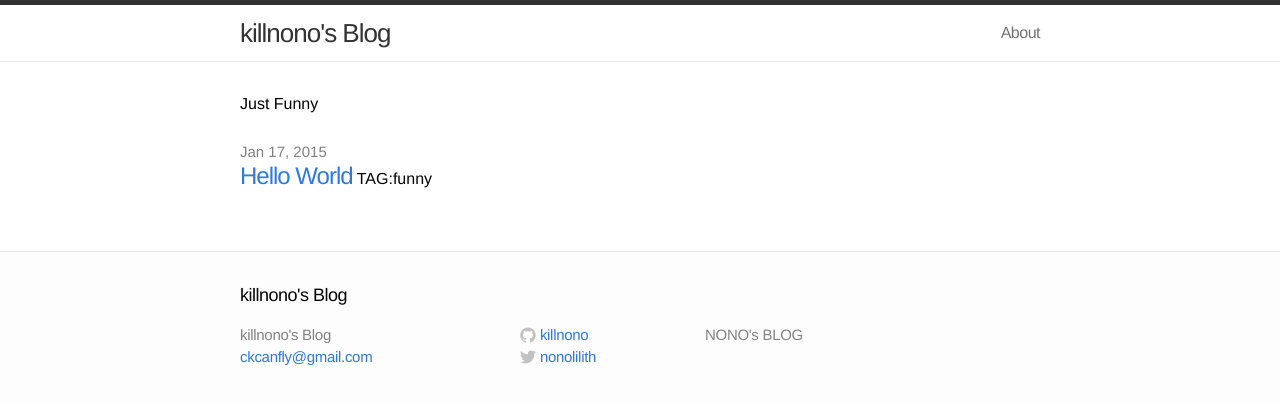
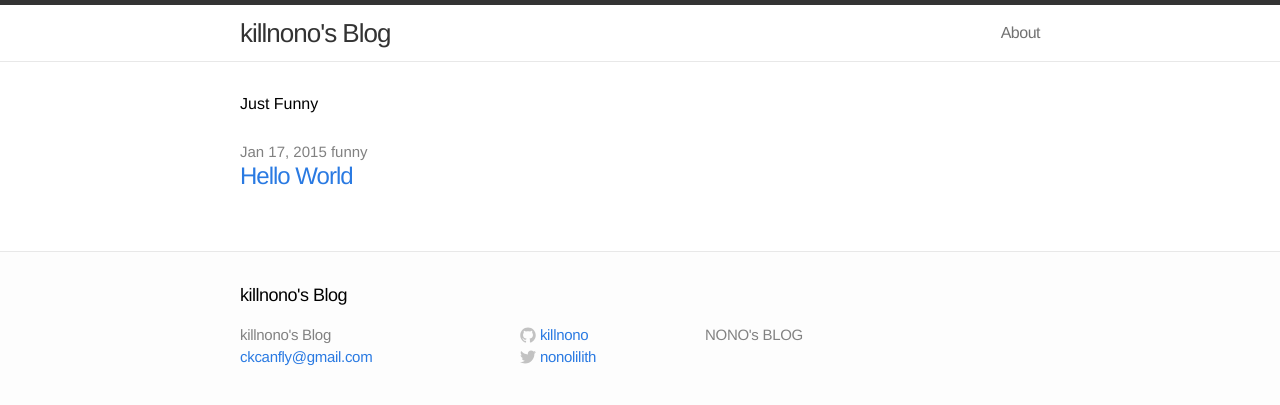
Before and after one commit to killnono/killnono.github.io, a Jekyll site: the page built from index.html, in a window 1280 px wide. Shown: the top 405 px of the page. Built offline with Jekyll 4.4.1, drawn with Linux system fonts in a browser that asks for light colours; Markdown is read by kramdown in place of the engine named in the settings.

Commit message:
Update index.html

```diff
--- a/index.html
+++ b/index.html
@@ -9,9 +9,8 @@ layout: default
   <ul class="posts">
     {% for post in site.posts %}
       <li>
-        <span class="post-date">{{ post.date | date: "%b %-d, %Y" }}</span>
+        <span class="post-date">{{ post.date | date: "%b %-d, %Y" }}   {{post.categories}}</span>
         <a class="post-link" href="{{ post.url | prepend: site.baseurl }}">{{ post.title }}</a>
-        <span class="post-categories">TAG:{{post.categories}}</span>
       </li>
     {% endfor %}
   </ul>
```
